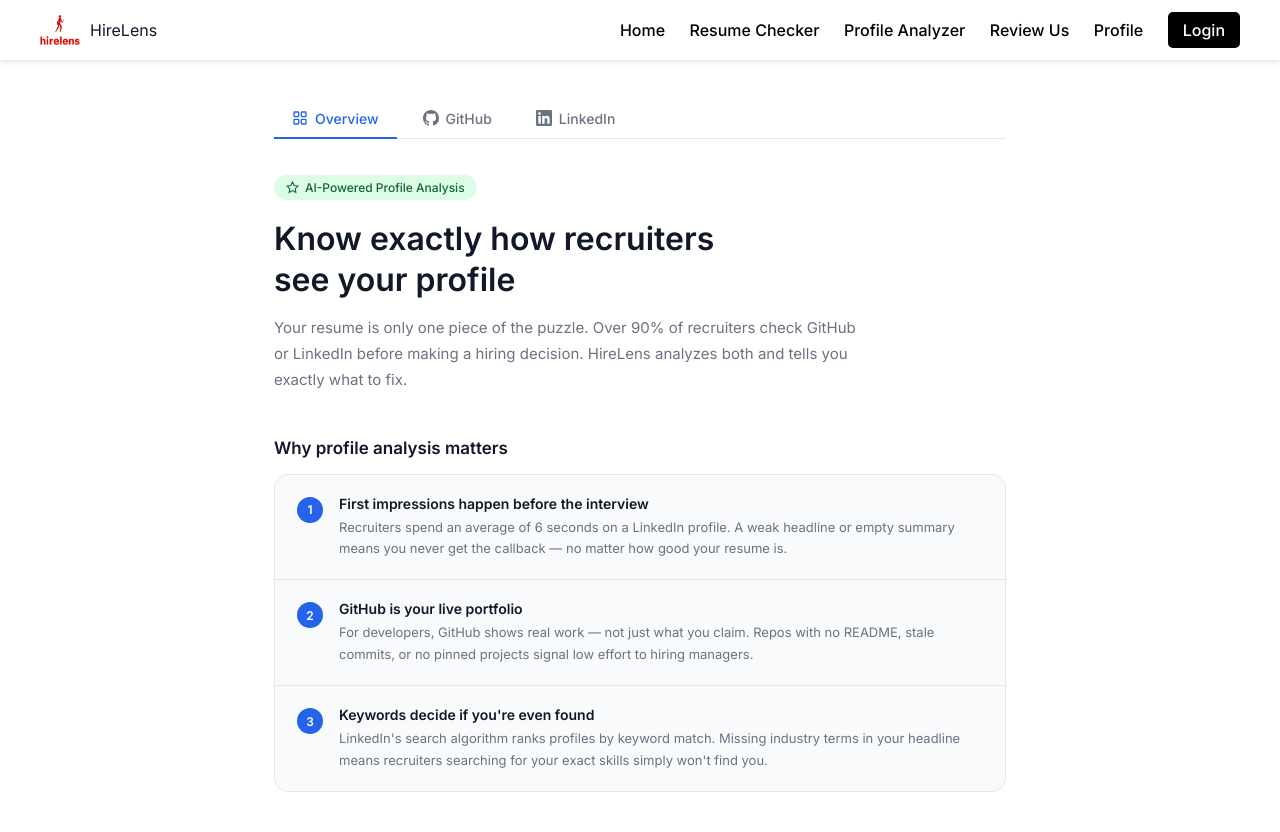
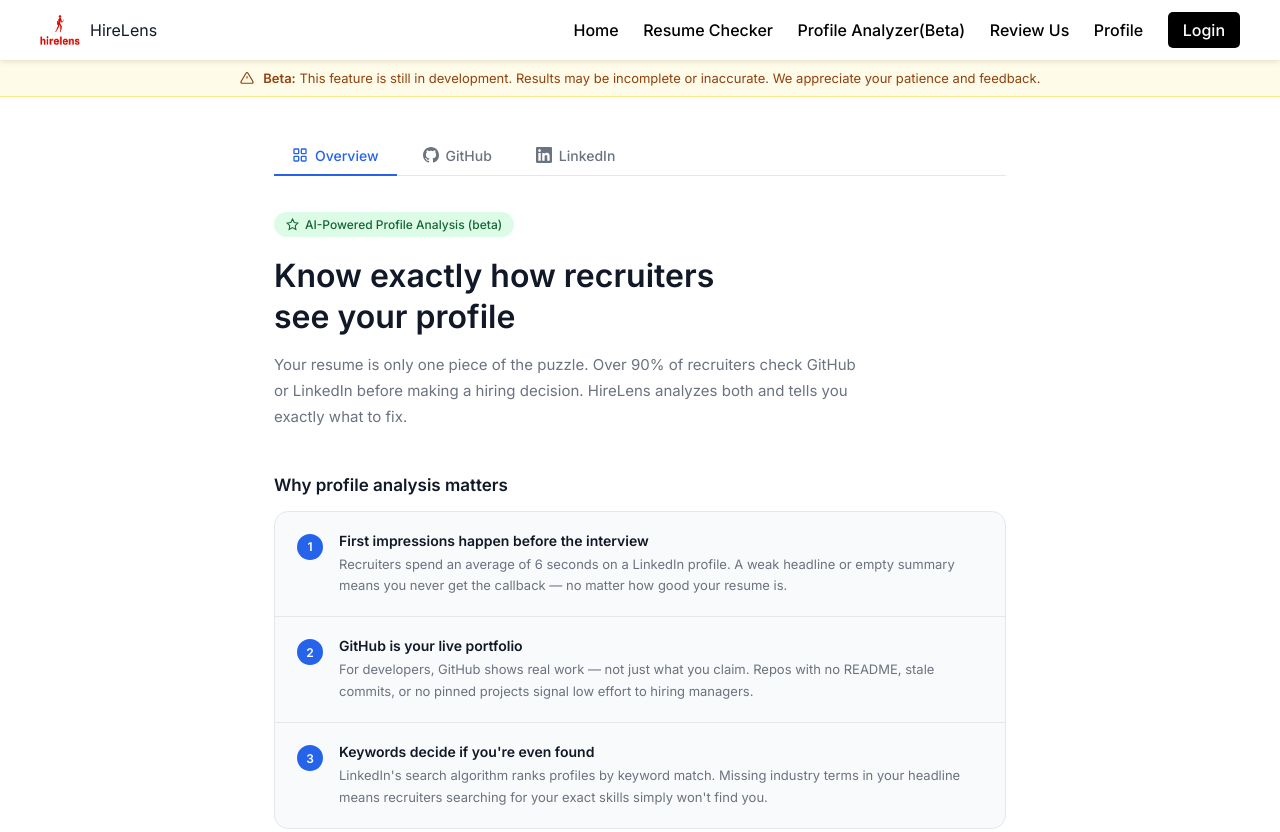
Before and after one commit to Mahatva1303/HireLens, a website: page public/profileanalyzer.html in a window 1280 px wide. Shown: the top 832 px of the page. Drawn offline with Linux system fonts and the light colour scheme.

Commit message:
Updated file under Update 1.2

```diff
--- a/public/profileanalyzer.html
+++ b/public/profileanalyzer.html
@@ -24,13 +24,19 @@
   <div class="nav-right">
     <a href="index.html">Home</a>
     <a href="resumechecker.html">Resume Checker</a>
-    <a href="profileanalyzer.html">Profile Analyzer</a>
+    <a href="profileanalyzer.html">Profile Analyzer(Beta)</a>
     <a href="review.html">Review Us</a>
     <a href="profile.html">Profile</a>
     <a href="login.html" class="login-btn">Login</a>
   </div>
 
 </nav>
+
+<!-- BETA BANNER -->
+<div style="background:#fefce8; border-bottom:1px solid #fde68a; padding:10px 24px; text-align:center; font-size:13px; color:#92400e; font-family:'Inter',sans-serif;">
+  <svg width="14" height="14" fill="none" viewBox="0 0 24 24" stroke="currentColor" stroke-width="2" style="vertical-align:-2px; margin-right:6px"><path d="M12 9v4M12 17h.01M10.29 3.86L1.82 18a2 2 0 001.71 3h16.94a2 2 0 001.71-3L13.71 3.86a2 2 0 00-3.42 0z"/></svg>
+  <strong>Beta:</strong> This feature is still in development. Results may be incomplete or inaccurate. We appreciate your patience and feedback.
+</div>
 
   <main class="main-wrap">
 
@@ -55,7 +61,7 @@
       <div class="hero-section">
         <span class="hero-badge">
           <svg width="13" height="13" fill="none" viewBox="0 0 24 24" stroke="currentColor" stroke-width="2"><path d="M12 2l3.09 6.26L22 9.27l-5 4.87 1.18 6.88L12 17.77l-6.18 3.25L7 14.14 2 9.27l6.91-1.01L12 2z"/></svg>
-          AI-Powered Profile Analysis
+          AI-Powered Profile Analysis (beta)
         </span>
         <h1>Know exactly how recruiters<br>see your profile</h1>
         <p class="hero-sub">Your resume is only one piece of the puzzle. Over 90% of recruiters check GitHub or LinkedIn before making a hiring decision. HireLens analyzes both and tells you exactly what to fix.</p>
```
Also changed, not shown: public/index.html (+1 -1 lines).
